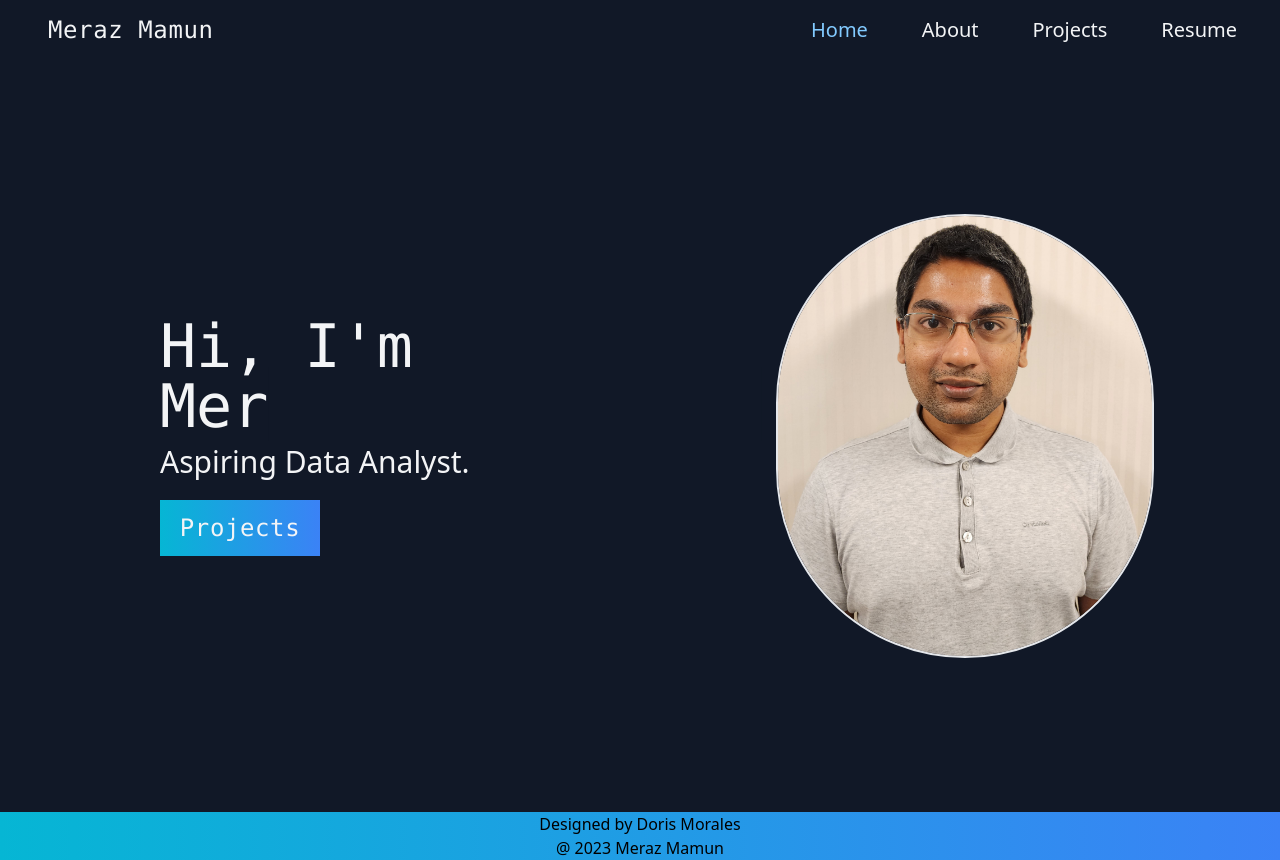
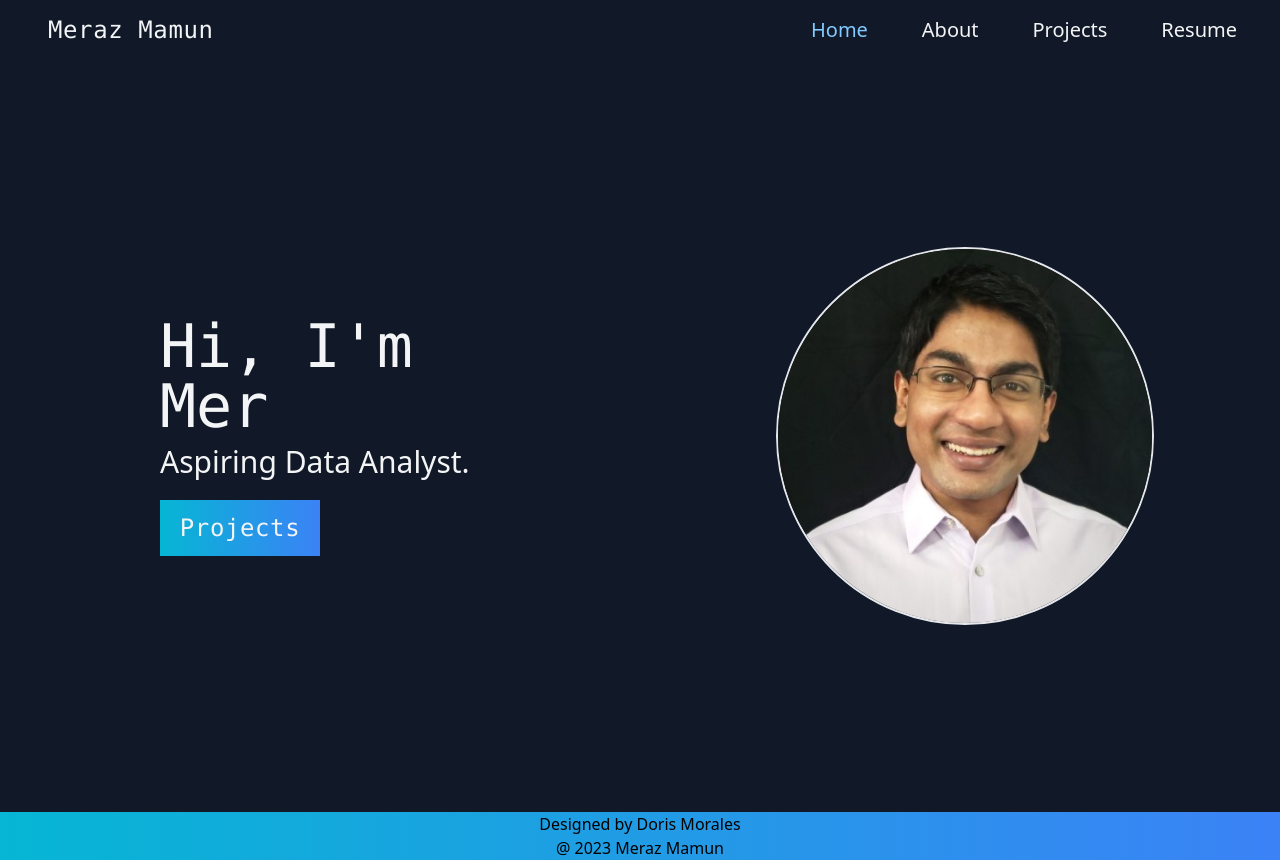
Before and after one commit to moralesdoris880/mmportfolio, a React (Create React App) app: page / in a window 1280 px wide. Built offline with nearby package versions, Linux system fonts and the light colour scheme.

Commit message:
fixed home page photo source

```diff
--- a/src/App.js
+++ b/src/App.js
@@ -20,7 +20,7 @@ function App() {
         </button></Link>
       </div>
       <div className="z-40 w-1/2">
-        <img className="rounded-full border-2 w-3/4" alt="Potrait of Meraz Mamun" src="/meraz.jpg"/>
+        <img className="rounded-full border-2 w-3/4" alt="Potrait of Meraz Mamun" src="/mmamun.jpeg"/>
       </div>
     </div>
   );
```
Also changed, not shown: public/mmamun.jpeg (added).
